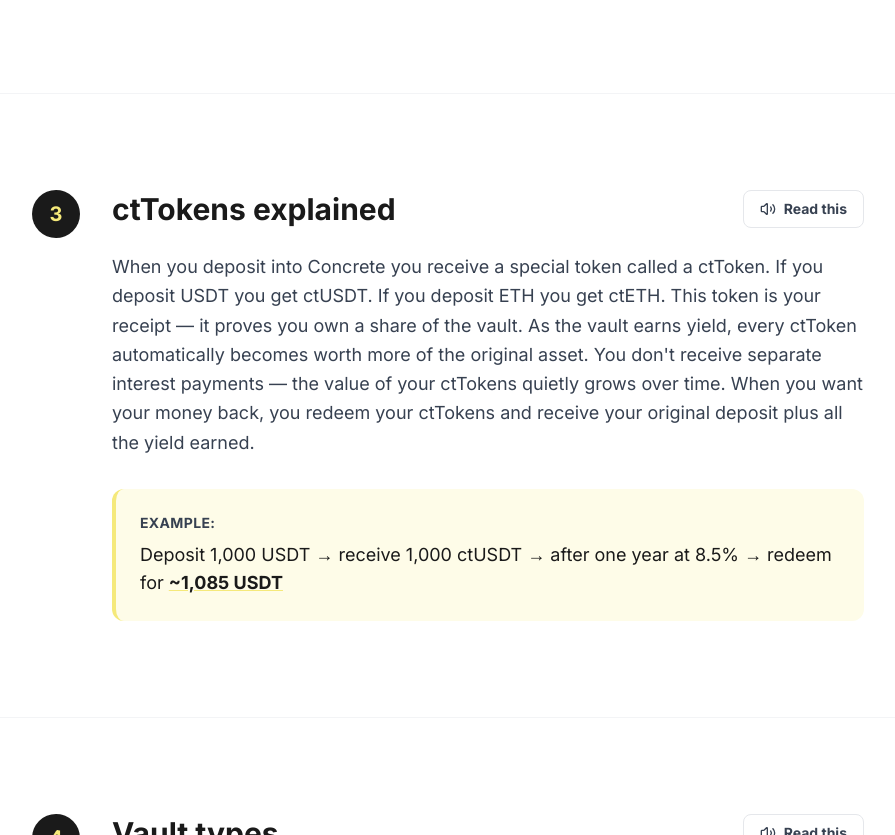
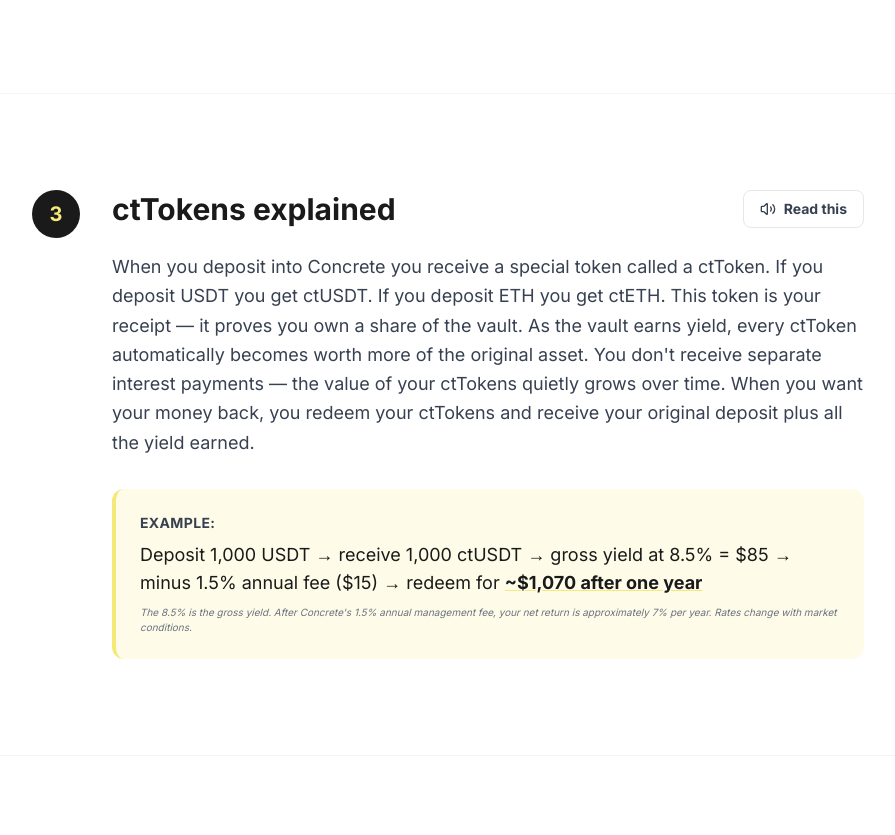
Before and after one commit to 0xtusher-git/Concrete-Lens, a website: page guide.html in a window 1280 px wide. Shown: the part 1712-2547 px from the top of the page, without its empty margins (192-1087 px from the left). Drawn offline with nearby package versions, Linux system fonts and the light colour scheme.

Commit message:
docs: fix yield math and platform list in Beginner's Guide

```diff
--- a/guide.html
+++ b/guide.html
@@ -206,7 +206,7 @@
                                 </button>
                             </div>
                             <div class="topic-text text-lg leading-relaxed text-brand-grayText mb-8">
-                                When you deposit into Concrete, your money doesn't just sit there. Concrete spreads it across lending platforms like Aave, Compound, Morpho, and Pendle — wherever the interest rate is highest. A system called the Allocator watches rates constantly and moves your funds automatically the moment a better rate appears. Concrete also uses quantitative models — similar to hedge fund math — to predict market conditions and optimize where your money goes. They claim this beats doing it manually by 12 to 18 percent per year.
+                                When you deposit into Concrete, your money doesn't just sit there. Concrete spreads it across lending platforms like Aave, Compound, Morpho, Radiant, Pendle, and Curve — wherever the interest rate is highest. A system called the Allocator watches rates constantly and moves your funds automatically the moment a better rate appears. Concrete also uses quantitative models — similar to hedge fund math — to predict market conditions and optimize where your money goes. They claim this beats doing it manually by 12 to 18 percent per year.
                             </div>
                             <div class="bg-brand-light p-8 rounded-2xl border border-brand-border">
                                 <div class="flex flex-col md:flex-row justify-between items-center gap-4 text-center">
@@ -260,7 +260,10 @@
                             <div class="bg-brand-light p-6 rounded-xl border-l-4 border-brand-yellow">
                                 <p class="text-sm font-bold mb-2 uppercase tracking-wide">Example:</p>
                                 <p class="text-lg text-brand-black">
-                                    Deposit 1,000 USDT → receive 1,000 ctUSDT → after one year at 8.5% → redeem for <span class="font-bold underline decoration-brand-yellow">~1,085 USDT</span>
+                                    Deposit 1,000 USDT → receive 1,000 ctUSDT → gross yield at 8.5% = $85 → minus 1.5% annual fee ($15) → redeem for <span class="font-bold underline decoration-brand-yellow">~$1,070 after one year</span>
+                                </p>
+                                <p class="mt-2 text-[10px] text-brand-muted italic">
+                                    The 8.5% is the gross yield. After Concrete's 1.5% annual management fee, your net return is approximately 7% per year. Rates change with market conditions.
                                 </p>
                             </div>
                         </div>
```
